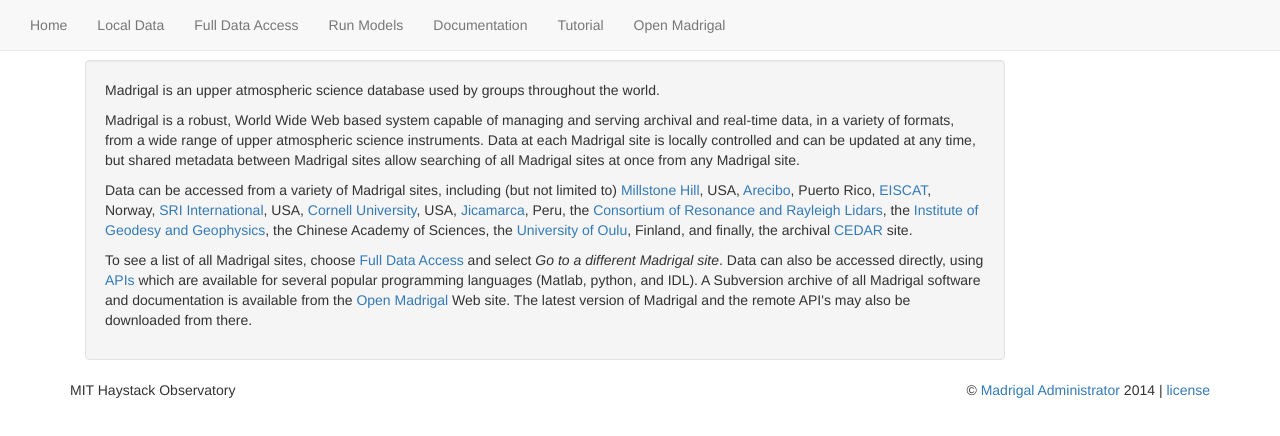
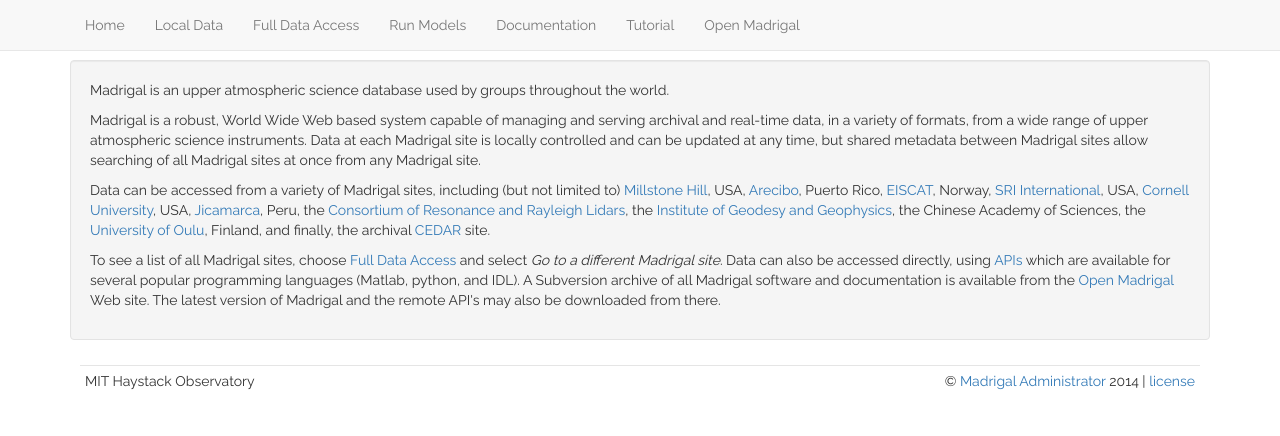
Before and after one commit to infojasyrc/madrigal_gui, a plain HTML site: page index.html in a window 1280 px wide. Drawn offline with nearby package versions, Linux system fonts and the light colour scheme; some packages are replaced by stand-ins of ours; a script that the page names is missing.

Commit message:
Presentation View done.

```diff
--- a/index.html
+++ b/index.html
@@ -3,32 +3,28 @@
 <head lang="en">
     <meta charset="UTF-8">
     <meta name="viewport" content="width=device-width, initial-scale=1.0">
-    <title></title>
     <title>MADRIGAL DATABASE:::</title>
     <link rel="stylesheet" href="//netdna.bootstrapcdn.com/bootstrap/3.1.1/css/bootstrap.min.css">
-    <style type="text/css">
-        body {
-            padding-top: 60px;
-        }
-    </style>
-
+    <link rel="stylesheet" type="text/css" href="http://fonts.googleapis.com/css?family=Raleway:400,600,300,700">
+    <link rel="stylesheet" type="text/css" href="styles/main.css"/>
 </head>
 <body>
 <!-- container -->
 <div class="container">
-    <div ng-app="madrigalApp">
+    <div class="row" ng-app="madrigalApp">
         <!-- header -->
         <div ng-controller="menuController" ng-include="viewUrl"></div>
         <!-- end header -->
 
         <!-- content -->
-        <div class="col-md-10">
+        <div class="col-md-12">
             <div ng-view=""></div>
         </div>
         <!-- end content -->
     </div>
-
-    <footer class="row">
+    <div class="divider"></div>
+    <div class="row">
+        <footer class="col-md-12">
             <div class="col-md-6">
                 <p>MIT Haystack Observatory</p>
             </div>
@@ -40,7 +36,7 @@
                 </p>
             </div>
         </footer>
-
+    </div>
 </div>
 <!-- container -->
 
--- /dev/null
+++ b/styles/main.css
@@ -0,0 +1,14 @@
+@font-face {
+    font-family: 'Raleway', sans-serif;;
+}
+
+body {
+    padding-top: 60px;
+    font-family: Raleway;
+}
+
+.divider {
+    height: 1px;
+    margin: 5px 10px;
+    background-color: #e5e5e5;
+}
--- a/views/base/navbar.html
+++ b/views/base/navbar.html
@@ -1,5 +1,5 @@
 <nav class="navbar navbar-default navbar-fixed-top" role="navigation">
-    <div class="container-fluid">
+    <div class="container">
         <div class="collapse navbar-collapse">
             <ul class="nav navbar-nav">
                 <li ng-class="{true: 'active'}[ActiveURL('/')]">
@@ -7,7 +7,7 @@
                         Home
                     </a>
                 </li>
-                <li ng-class="{true: 'active'}[ActiveURL('/')]">
+                <li ng-class="{true: 'active'}[ActiveURL('/local_data')]">
                     <a ng-click="redirect('/local_data')">
                         Local Data
                     </a>
```
Lines whose indentation alone changed are shown as unchanged.
